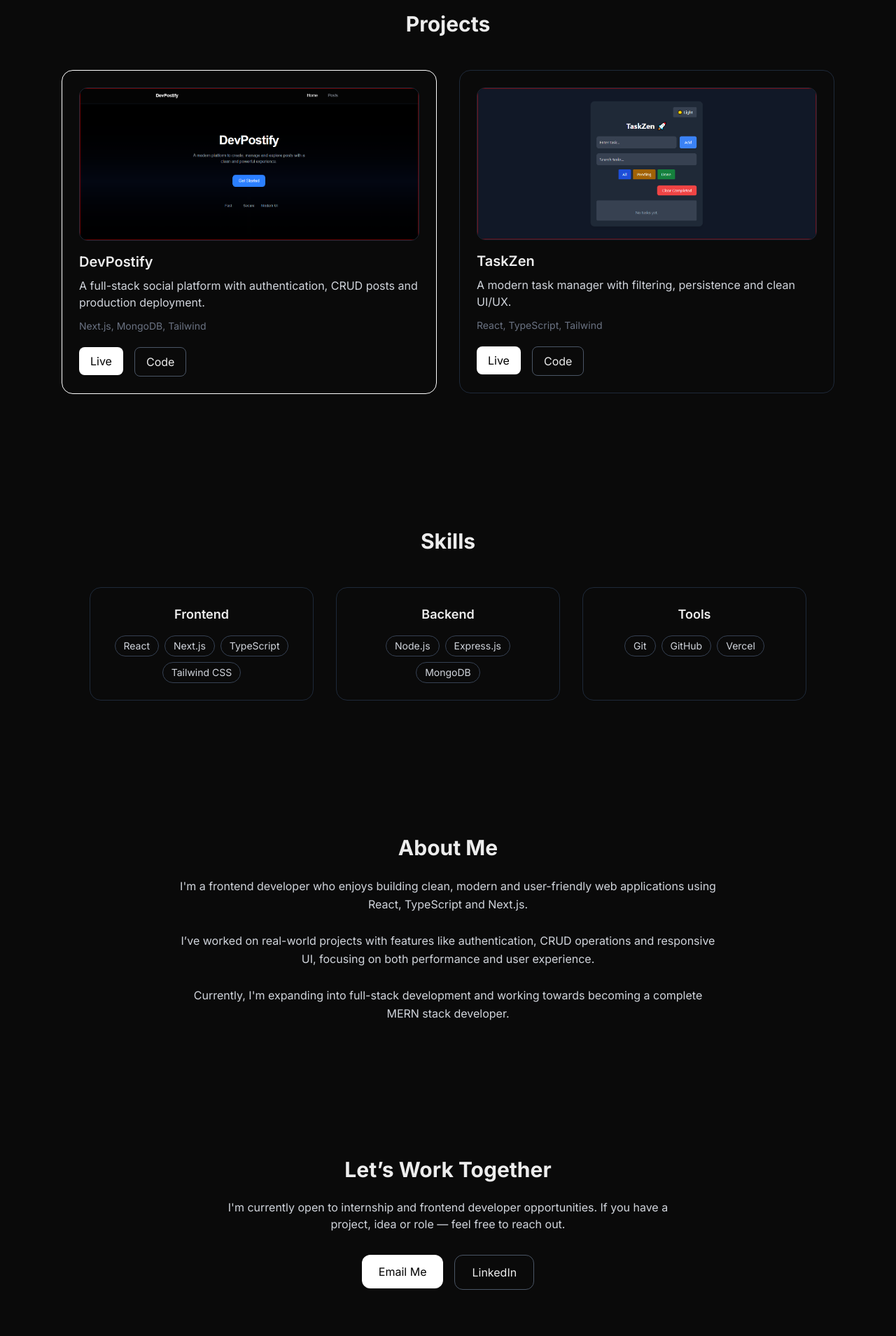
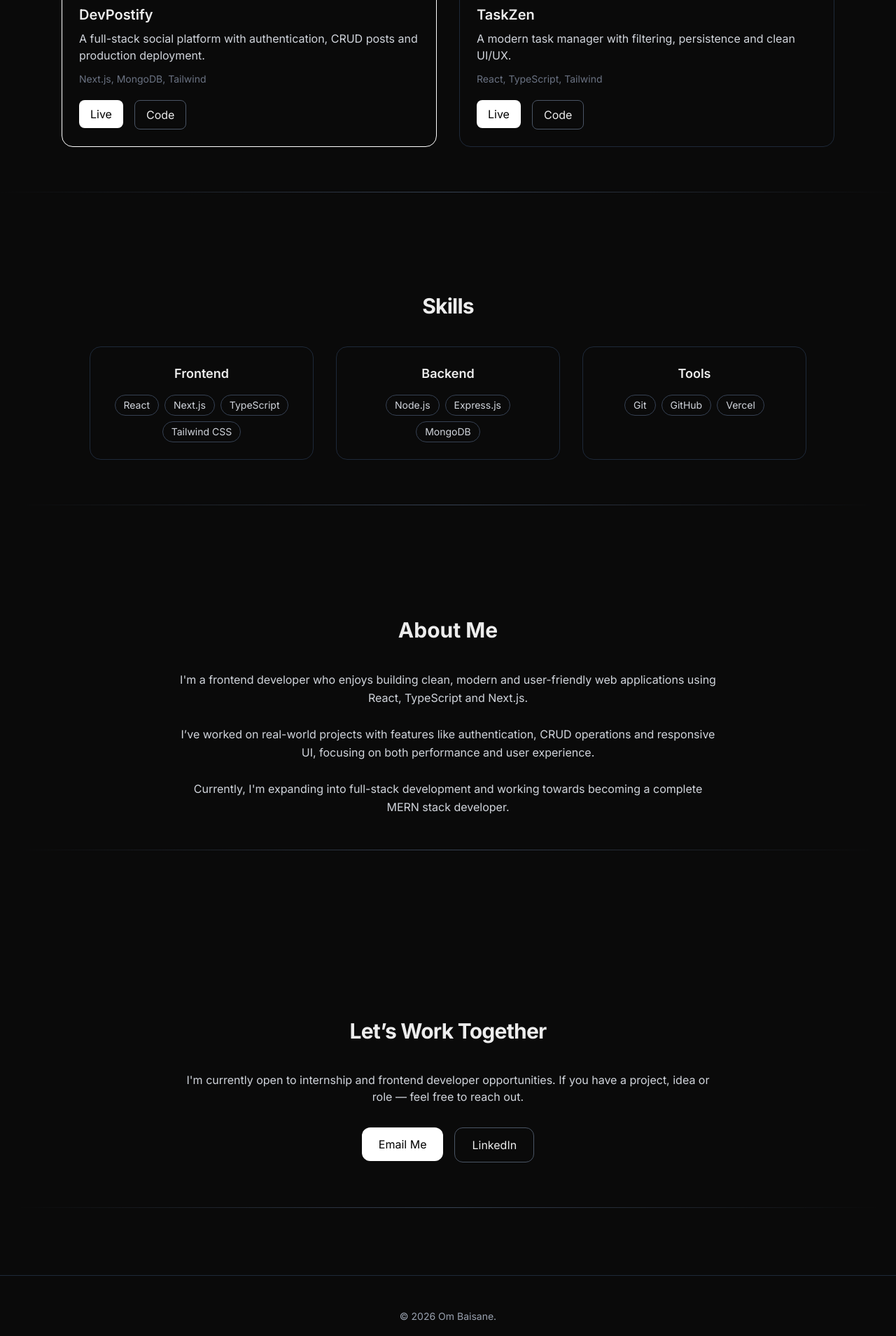
Before and after one commit to OmBaisane/Portfolio, a Next.js app: page / in a window 1280 px wide. Shown: the part 880-2789 px from the top of the page at 70% size. Built offline with nearby package versions, Linux system fonts and the light colour scheme.

Commit message:
fix layout spacing and hero section

```diff
--- a/app/components/About.tsx
+++ b/app/components/About.tsx
@@ -1,20 +1,23 @@
 "use client";
 
 import { motion } from "framer-motion";
+import Reveal from "./Reveal";
 
 export default function About() {
   return (
     <section id="about" className="py-24 px-6">
       <div className="max-w-3xl mx-auto text-center">
-        <motion.h2
+        <Reveal>
+          <motion.h2
           initial={{ opacity: 0, y: 40 }}
           whileInView={{ opacity: 1, y: 0 }}
           transition={{ duration: 0.5 }}
           viewport={{ once: true }}
-          className="text-3xl font-bold mb-6"
+          className="text-3xl font-bold mb-10"
         >
           About Me
         </motion.h2>
+        </Reveal>
 
         <motion.p
           initial={{ opacity: 0, y: 40 }}
@@ -36,6 +39,7 @@ export default function About() {
           towards becoming a complete MERN stack developer.
         </motion.p>
       </div>
+      <div className="h-px bg-linear-to-r from-transparent via-gray-700 to-transparent my-12" />
     </section>
   );
 }
--- a/app/components/Contact.tsx
+++ b/app/components/Contact.tsx
@@ -1,20 +1,23 @@
 "use client";
 
 import { motion } from "framer-motion";
+import Reveal from "./Reveal";
 
 export default function Contact() {
   return (
     <section id="contact" className="py-24 px-6 text-center">
-      <div className="max-w-2xl mx-auto">
+      <div className="max-w-3xl mx-auto">
+        <Reveal>
           <motion.h2
             initial={{ opacity: 0, y: 40 }}
             whileInView={{ opacity: 1, y: 0 }}
             transition={{ duration: 0.5 }}
             viewport={{ once: true }}
-          className="text-3xl font-bold mb-6"
+            className="text-3xl font-bold mb-10 tracking-tight"
           >
             Let’s Work Together
           </motion.h2>
+        </Reveal>
 
         <motion.p
           initial={{ opacity: 0, y: 40 }}
@@ -50,6 +53,7 @@ export default function Contact() {
           </a>
         </motion.div>
       </div>
+      <div className="h-px bg-linear-to-r from-transparent via-gray-700 to-transparent mt-16 mb-0" />
     </section>
   );
 }
--- a/app/components/Footer.tsx
+++ b/app/components/Footer.tsx
@@ -1,8 +1,33 @@
 export default function Footer() {
   return (
-    <footer className="text-center py-6 border-t border-gray-800 mt-20">
-      <p className="text-sm text-gray-400">
-        &copy; {new Date().getFullYear()} Om Baisane. All rights reserved.
+    <footer className="py-12 border-t border-gray-800 text-center text-sm text-gray-400">
+      <p>&copy; {new Date().getFullYear()} Om Baisane.</p>
+
+      <div className="flex justify-center gap-6 mt-4">
+        <a
+          href="https://github.com/OmBaisane"
+          target="_blank"
+          className="hover:text-white transition"
+        >
+          GitHub
+        </a>
+        <a
+          href="https://www.linkedin.com/in/om-baisane-b96625346"
+          target="_blank"
+          className="hover:text-white transition"
+        >
+          LinkedIn
+        </a>
+        <a
+          href="mailto:ombaisane29@gmail.com"
+          className="hover:text-white transition"
+        >
+          Email
+        </a>
+      </div>
+
+      <p className="mt-4 text-xs text-gray-500">
+        Built with Next.js & Tailwind CSS
       </p>
     </footer>
   );
--- a/app/components/Hero.tsx
+++ b/app/components/Hero.tsx
@@ -4,7 +4,7 @@ import { motion } from "framer-motion";
 
 export default function Hero() {
   return (
-    <section className="min-h-screen flex flex-col justify-center items-center text-center px-6 bg-linear-to-b from-black to-zinc-900">
+    <section className="pt-32 pb-20 flex flex-col justify-center items-center text-center px-6 bg-linear-to-b from-black to-zinc-900">
       {/* Name */}
       <motion.h1
         initial={{ opacity: 0, y: 30 }}
--- a/app/components/Projects.tsx
+++ b/app/components/Projects.tsx
@@ -24,10 +24,12 @@ const projects = [
 
 export default function Projects() {
   return (
-    <section id="projects" className="py-24">
+    <section id="projects" className="pt-20 pb-16">
       <div className="max-w-6xl mx-auto px-6">
         <Reveal>
-          <h2 className="text-3xl font-bold text-center mb-12">Projects</h2>
+          <h2 className="text-3xl font-bold text-center mb-10 tracking-tight">
+            Projects
+          </h2>
         </Reveal>
 
         <motion.div
@@ -45,7 +47,6 @@ export default function Projects() {
           className="grid md:grid-cols-2 gap-8"
         >
           {projects.map((project, i) => (
-            <Reveal>
             <motion.div
               key={i}
               variants={{
@@ -63,7 +64,7 @@ export default function Projects() {
               <img
                 src={project.image}
                 alt={project.title}
-                  className="rounded-xl mb-4 border border-gray-800"
+                className="w-full h-48 object-cover rounded-xl mb-4 border border-gray-800"
               />
 
               <h3 className="text-xl font-semibold">{project.title}</h3>
@@ -86,10 +87,10 @@ export default function Projects() {
                 </a>
               </div>
             </motion.div>
-            </Reveal>
           ))}
         </motion.div>
       </div>
+      <div className="h-px bg-linear-to-r from-transparent via-gray-700 to-transparent mt-16 mb-0" />
     </section>
   );
 }
--- a/app/components/Skills.tsx
+++ b/app/components/Skills.tsx
@@ -1,6 +1,7 @@
 "use client";
 
 import { motion } from "framer-motion";
+import Reveal from "./Reveal";
 
 const skills = [
   {
@@ -19,9 +20,11 @@ const skills = [
 
 export default function Skills() {
   return (
-    <section id="skills" className="py-24 px-6">
+    <section id="skills" className="pt-20 pb-16 px-6">
       <div className="max-w-5xl mx-auto text-center">
-        <h2 className="text-3xl font-bold mb-12">Skills</h2>
+        <Reveal>
+          <h2 className="text-3xl font-bold mb-10 tracking-tight">Skills</h2>
+        </Reveal>
 
         <div className="grid md:grid-cols-3 gap-8">
           {skills.map((group, i) => (
@@ -49,6 +52,7 @@ export default function Skills() {
           ))}
         </div>
       </div>
+      <div className="h-px bg-linear-to-r from-transparent via-gray-700 to-transparent mt-16 mb-0" />
     </section>
   );
 }
--- a/app/layout.tsx
+++ b/app/layout.tsx
@@ -18,7 +18,7 @@ export default function RootLayout({
 }) {
   return (
     <html lang="en">
-      <body className={`${inter.className} bg-black text-white`}>
+      <body className={`${inter.className} bg-black text-white antialiased`}>
         <ScrollProgress />
         <Navbar />
 
```
Lines whose indentation alone changed are shown as unchanged.
